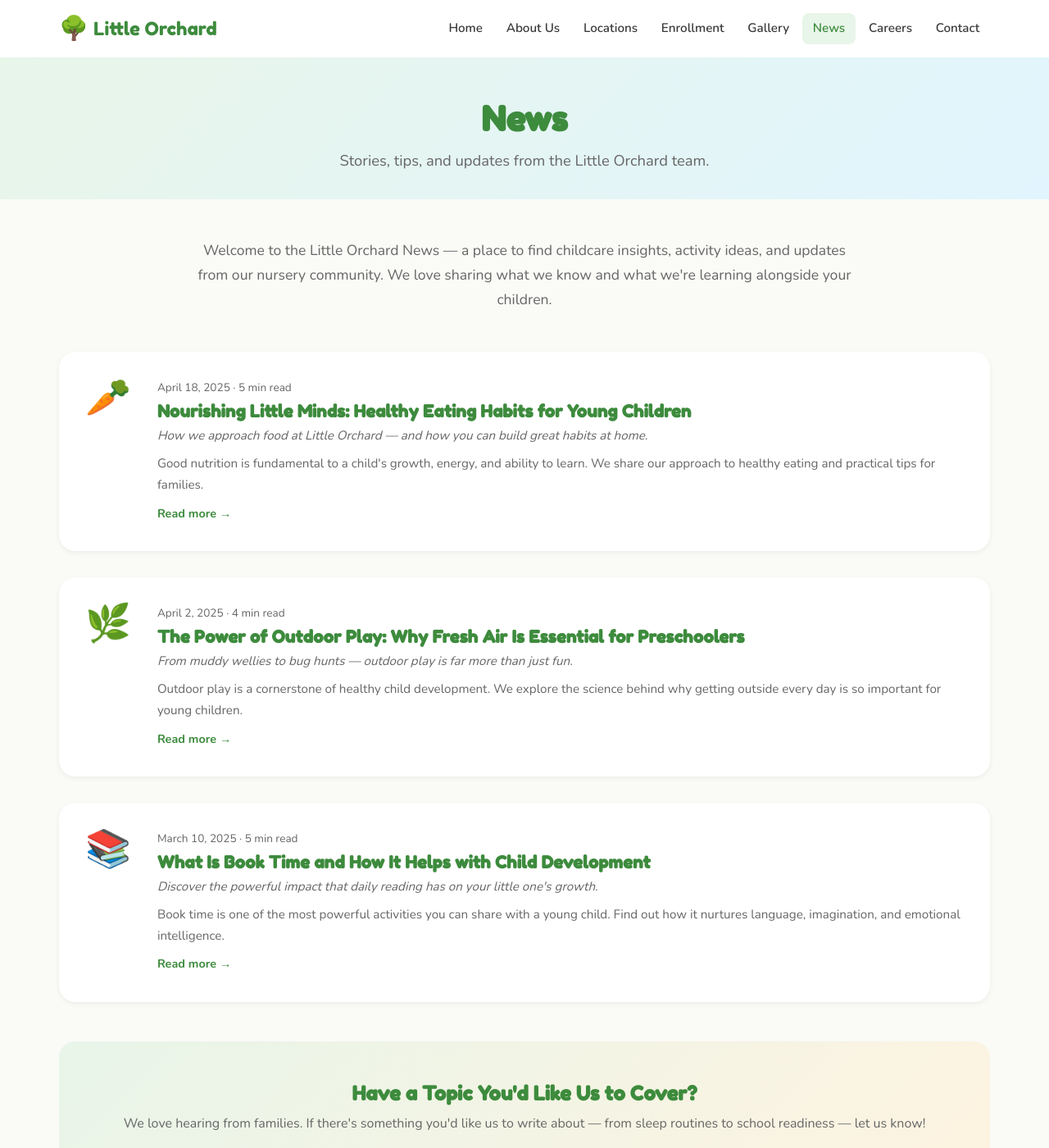
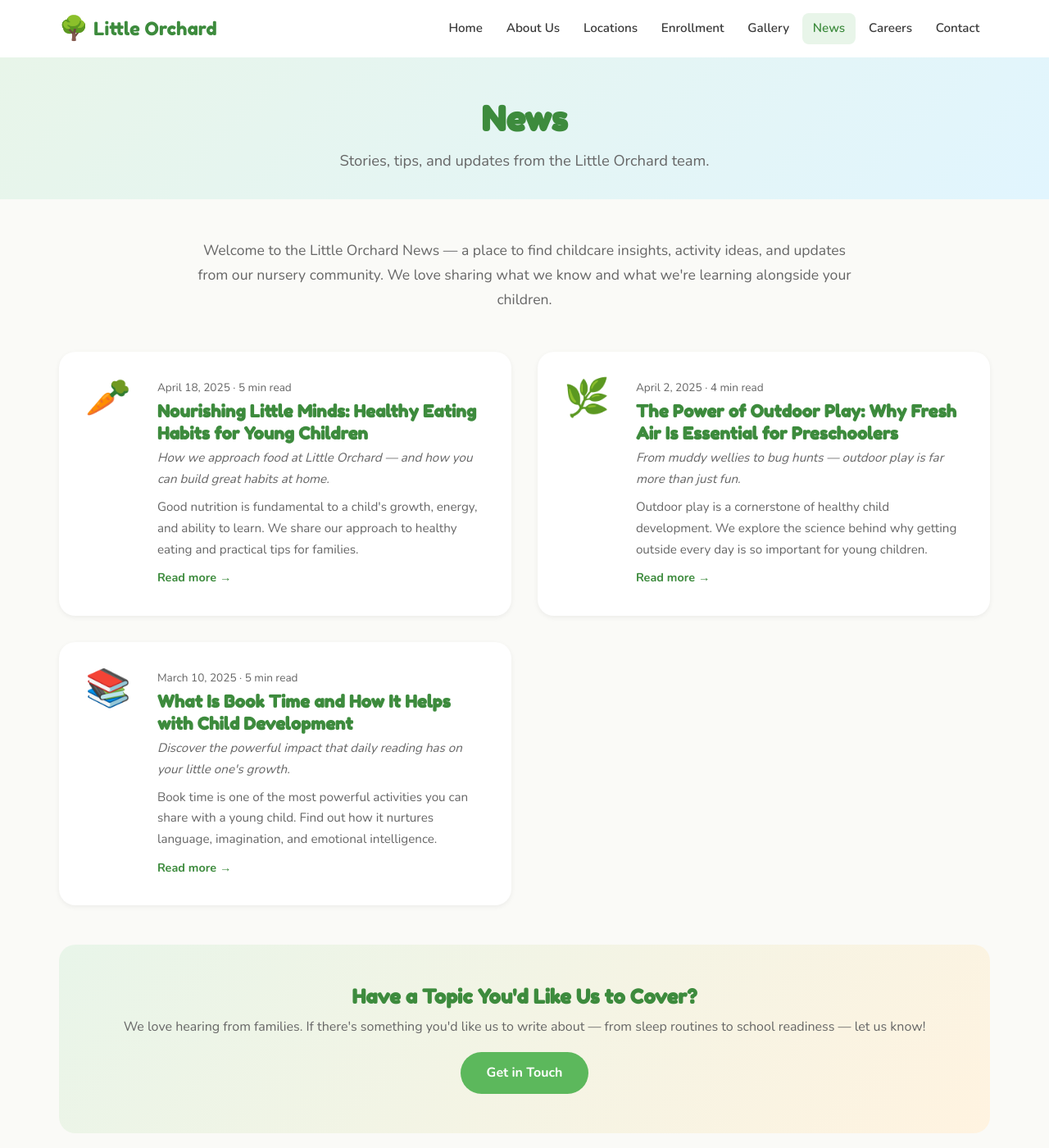
Before and after one commit to sps23/little-orchard, a Jekyll site: the page built from website/news.html, in a window 1280 px wide and 1400 px high. Shown: the whole window at 82% size. Built offline with Jekyll 4.4.1, drawn with Linux system fonts in a browser that asks for light colours.

Commit message:
Use 2-column post grid on desktop to remove redundant CSS
Agent-Logs-Url: https://github.com/sps23/little-orchard/sessions/4bfca716-751d-4357-9fae-5b05f3df4d73

Co-authored-by: sps23 <58396310+sps23@users.noreply.github.com>

```diff
--- a/website/assets/css/style.css
+++ b/website/assets/css/style.css
@@ -762,7 +762,7 @@ h1, h2, h3, h4 {
 
 /* Responsive post grid */
 @media (min-width: 900px) {
-  .post-grid { grid-template-columns: 1fr; }
+  .post-grid { grid-template-columns: repeat(2, 1fr); }
 }
 
 /* ============================================================
```
